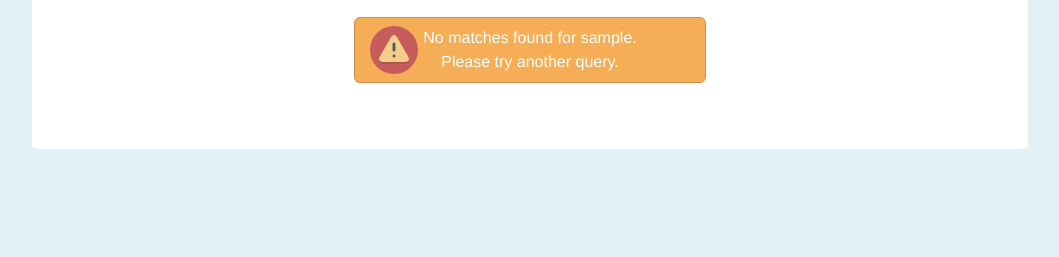
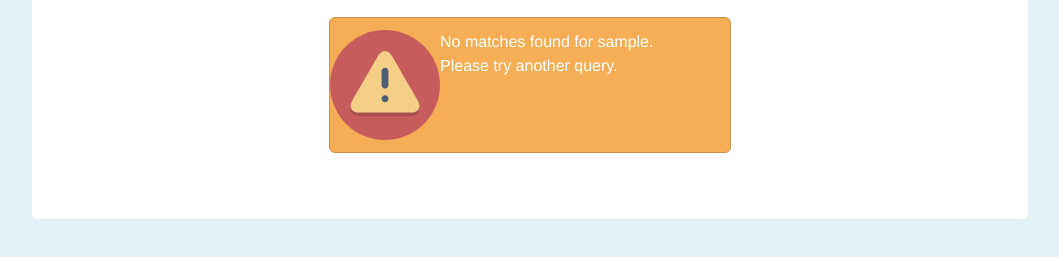
Before and after one commit to plloyd11/pagination-content-filter, a plain HTML site: page index.html in a window 1280 px wide. Both pictures are taken after typing "Sample" into the empty fields and a click on the button "Search". Shown: the part 137-394 px from the top of the page, without its empty margins (110-1169 px from the left). Drawn offline with nearby package versions, Linux system fonts and the light colour scheme.

Commit message:
so close, for real

```diff
--- a/css/design.css
+++ b/css/design.css
@@ -104,25 +104,21 @@ body {
     color: #fff;
 }
 .search-warning {
-    display: block;
+    display: flex;
+    justify-content: flex-end;
     margin: 1em auto;
-    padding-top: .5em;
-    padding-bottom: .5em;
-    width: 350px;
-    position: relative;
-    text-align: center;
+    padding-top: .75em;
+    padding-bottom: .75em;
+    width: 400px;
     line-height: 1.5;
     color: white;
     background-color: hsl(33, 89%, 65%);
     border: 1px solid #CB904D;
     border-radius: 6px;
 }
-.search-warning p::before {
-    content: '';
-    background: url('../img/warning.svg');
-    background-repeat: no-repeat;
-    width: 48px;
-    height: 48px;
-    position: absolute;
-    left: 15px;
+.search-warning img {
+    flex: 1 50px;
 }
+.search-warning p {
+    flex: 1 230px;
+}
--- a/js/main.js
+++ b/js/main.js
@@ -108,7 +108,7 @@
             // IIFE for appending warning message if no results are found
             (function() {
                 var hiding = $('.hide-results').length;
-                var keepSearching = $('<div class="search-warning"><p>No matches found for ' + query + '.' + '<br>' + ' Please try another query.</p></div>');
+                var keepSearching = $('<div class="search-warning"><img src="img/warning.svg"><p>No matches found for ' + query + '.' + '<br>' + ' Please try another query.</p></div>');
                 if (hiding === tempStudent.length) {
                     $(pagination).hide();
                     $('.page').append(keepSearching);
```
